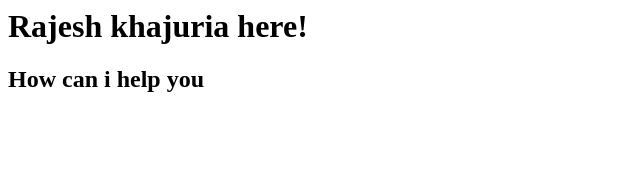
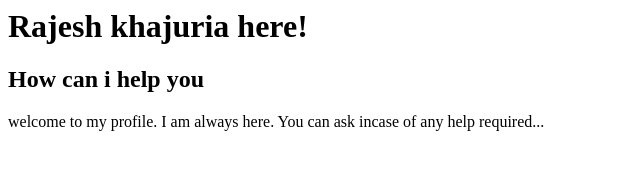
Before and after one commit to Rajesh7889/jenkingtest, a plain HTML site: page index.html in a window 1280 px wide. Shown: the whole page, without its empty margins (0-640 px from the left). Drawn offline with Linux system fonts and the light colour scheme.

Commit message:
Update index.html

```diff
--- a/index.html
+++ b/index.html
@@ -2,5 +2,6 @@
   <body>
     <h1>Rajesh khajuria here!</h1>
     <h2>How can i help you</h2>
+    <p>welcome to my profile. I am always here. You can ask incase of any help required...</p>
   </body>
 </html>
```
